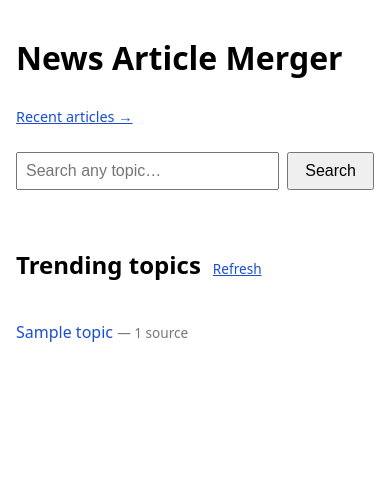
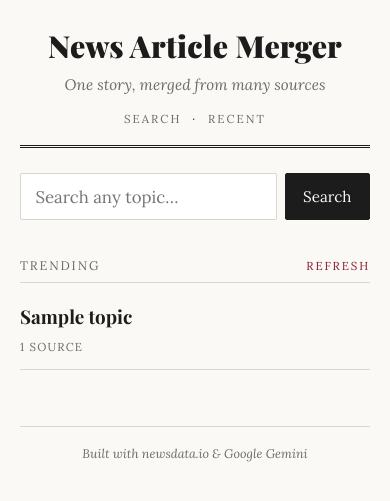
Before and after one commit to hruif/NewsArticleMerger, a Flask app: template app/templates/search.html in a window 390 px wide. Shown: the top 501 px of the page. Run offline with Flask 3, Linux system fonts and the light colour scheme; the template is opened without the code that fills it: most values are stand-ins (such as "Sample title", 1, 10 or a date in 2020).

Commit message:
Editorial redesign: shared base template + stylesheet
- New templates/base.html (masthead nameplate, nav, footer) that search,
  results, and recent all extend — removes duplicated inline CSS.
- New static/style.css: editorial look (Playfair Display headlines, Lora body,
  reading column, restrained crimson accent, print styles, responsive).
- results.html keeps all streaming/citation/perspective JS hooks unchanged.

Co-Authored-By: Claude Opus 4.8 (1M context) <noreply@anthropic.com>

```diff
--- /dev/null
+++ b/app/static/style.css
@@ -0,0 +1,195 @@
+/* Editorial / publication styling, shared across all pages. */
+:root {
+  --paper: #faf9f6;
+  --ink: #1c1c1c;
+  --muted: #6b6b6b;
+  --rule: #d9d6cf;
+  --accent: #8a1c2b;       /* deep crimson, used sparingly */
+  --mark: #fbf1c7;         /* perspective highlight */
+  --serif-display: "Playfair Display", Georgia, "Times New Roman", serif;
+  --serif-body: "Lora", Georgia, "Times New Roman", serif;
+}
+
+* { box-sizing: border-box; }
+
+body {
+  margin: 0;
+  background: var(--paper);
+  color: var(--ink);
+  font-family: var(--serif-body);
+  font-size: 18px;
+  line-height: 1.7;
+  -webkit-font-smoothing: antialiased;
+}
+
+.wrap { max-width: 680px; margin: 0 auto; padding: 0 1.25rem; }
+
+a { color: var(--accent); text-decoration: none; }
+a:hover { text-decoration: underline; }
+
+/* --- Masthead / nameplate --- */
+.masthead {
+  text-align: center;
+  padding: 1.8rem 0 1rem;
+  border-bottom: 3px double var(--ink);
+  margin-bottom: 1.5rem;
+}
+.masthead .title {
+  font-family: var(--serif-display);
+  font-weight: 900;
+  font-size: 2.5rem;
+  letter-spacing: .3px;
+  color: var(--ink);
+  line-height: 1.1;
+}
+.masthead .title:hover { text-decoration: none; }
+.masthead .tagline { color: var(--muted); font-style: italic; font-size: .95rem; margin-top: .35rem; }
+.masthead .nav { margin-top: .7rem; font-size: .72rem; text-transform: uppercase; letter-spacing: .18em; }
+.masthead .nav a { color: var(--muted); margin: 0 .35rem; }
+
+/* --- Headlines --- */
+h1 {
+  font-family: var(--serif-display);
+  font-weight: 700;
+  line-height: 1.15;
+  font-size: 2.1rem;
+  margin: 1.4rem 0 1rem;
+}
+#article h2 {
+  font-family: var(--serif-display);
+  font-weight: 700;
+  font-size: 1.4rem;
+  line-height: 1.25;
+  margin: 2rem 0 .6rem;
+}
+#article p { margin: 0 0 1.1rem; }
+#article blockquote {
+  margin: 1.2rem 0;
+  padding-left: 1rem;
+  border-left: 3px solid var(--rule);
+  font-style: italic;
+  color: #333;
+}
+
+/* --- Section labels (Trending / Recent / Sources) --- */
+.section-label {
+  font-family: var(--serif-body);
+  text-transform: uppercase;
+  letter-spacing: .15em;
+  font-size: .78rem;
+  color: var(--muted);
+  border-bottom: 1px solid var(--rule);
+  padding-bottom: .35rem;
+  margin: 2.2rem 0 .4rem;
+  display: flex;
+  justify-content: space-between;
+  align-items: baseline;
+}
+.section-label .refresh { font-size: .72rem; }
+
+/* --- Search form --- */
+.search { display: flex; gap: .5rem; margin: 1.6rem 0; }
+.search input {
+  flex: 1;
+  padding: .7rem .9rem;
+  font-family: var(--serif-body);
+  font-size: 1.05rem;
+  border: 1px solid var(--rule);
+  background: #fff;
+  border-radius: 2px;
+}
+.search input:focus { outline: none; border-color: var(--accent); }
+
+.btn {
+  font-family: var(--serif-body);
+  font-size: .95rem;
+  padding: .6rem 1.1rem;
+  border: 1px solid var(--ink);
+  background: var(--ink);
+  color: var(--paper);
+  border-radius: 2px;
+  cursor: pointer;
+}
+.btn:hover { background: #000; }
+.btn-ghost { background: transparent; color: var(--ink); }
+.btn-ghost:hover { background: var(--ink); color: var(--paper); }
+
+/* --- Topic / archive lists (contents-page style) --- */
+.topics { list-style: none; padding: 0; margin: 0; }
+.topics li { padding: .75rem 0; border-bottom: 1px solid var(--rule); }
+.topics a { font-family: var(--serif-display); font-weight: 700; font-size: 1.18rem; color: var(--ink); }
+.topics a:hover { color: var(--accent); text-decoration: none; }
+.topics .src { display: block; color: var(--muted); font-size: .72rem; text-transform: uppercase; letter-spacing: .1em; margin-top: .25rem; }
+
+/* --- Article meta line + controls --- */
+#meta { color: var(--muted); font-size: .82rem; margin: .3rem 0 1.2rem; }
+#meta a { color: var(--accent); }
+#controls { display: flex; gap: .5rem; flex-wrap: wrap; margin: 1.6rem 0 .5rem; }
+.back-top { margin: .4rem 0 .2rem; }
+.back { margin-top: 0; }
+
+/* --- TL;DR --- */
+.tldr { border-top: 2px solid var(--ink); border-bottom: 1px solid var(--rule); padding: .8rem 0 .9rem; margin: 1.3rem 0; }
+.tldr h2 { font-family: var(--serif-body); font-size: .78rem; text-transform: uppercase; letter-spacing: .15em; color: var(--muted); margin: 0 0 .5rem; }
+.tldr ul { margin: 0; padding-left: 1.1rem; }
+.tldr li { margin: .3rem 0; cursor: pointer; }
+.tldr li:hover { color: var(--accent); }
+
+/* --- Citations + perspective highlights --- */
+sup.cite { color: var(--accent); cursor: pointer; font-weight: 600; font-size: .68em; }
+sup.cite::before { content: "["; }
+sup.cite::after { content: "]"; }
+mark.persp { background: var(--mark); border-bottom: 1px solid var(--accent); cursor: help; padding: 0 1px; }
+.flash { animation: flash 1.2s ease-out; }
+@keyframes flash { from { background: #f6e7a8; } to { background: transparent; } }
+
+/* --- Sources --- */
+ol.sources { padding-left: 1.3rem; }
+ol.sources li { margin: .4rem 0; font-size: .95rem; }
+ol.sources a { color: var(--accent); }
+
+/* --- Perspectives panel --- */
+.hint { color: var(--muted); font-size: .85rem; font-style: italic; margin: .2rem 0 .8rem; }
+.persp-card { border-left: 3px solid var(--accent); background: #fff; padding: .6rem .9rem; margin: .7rem 0; }
+.persp-card h4 { font-family: var(--serif-display); margin: .1rem 0 .4rem; font-size: 1.02rem; }
+.persp-card .view { margin: .25rem 0; font-size: .92rem; }
+.persp-card .view b { color: var(--accent); }
+.persp-card .goto { margin-top: .5rem; font-size: .78rem; }
+
+/* --- Loading spinner --- */
+#loading { text-align: center; color: var(--muted); margin: 3rem 0; font-style: italic; }
+.spinner {
+  width: 38px; height: 38px; margin: 1rem auto;
+  border: 3px solid var(--rule); border-top-color: var(--accent); border-radius: 50%;
+  animation: spin .9s linear infinite;
+}
+@keyframes spin { to { transform: rotate(360deg); } }
+
+/* --- Perspective popover --- */
+#popover {
+  position: absolute; max-width: 320px; background: #fff; border: 1px solid var(--ink);
+  border-radius: 3px; box-shadow: 0 6px 20px rgba(0,0,0,.18); padding: .7rem .9rem;
+  font-size: .85rem; z-index: 10; display: none;
+}
+#popover h4 { font-family: var(--serif-display); margin: 0 0 .35rem; font-size: .95rem; }
+#popover .view { margin: .3rem 0; }
+#popover .view b { color: var(--accent); }
+
+/* --- Footer --- */
+.footer { margin: 3.5rem 0 2rem; padding-top: 1rem; border-top: 1px solid var(--rule); color: var(--muted); font-size: .78rem; text-align: center; font-style: italic; }
+
+/* --- Responsive --- */
+@media (max-width: 600px) {
+  body { font-size: 17px; }
+  .masthead .title { font-size: 1.9rem; }
+  h1 { font-size: 1.7rem; }
+  #article h2 { font-size: 1.25rem; }
+}
+
+/* --- Print (export to PDF) --- */
+@media print {
+  .masthead .nav, #meta, #controls, #loading, .back, .footer, .refresh { display: none !important; }
+  body { background: #fff; color: #000; font-size: 12pt; }
+  .wrap { max-width: none; }
+  a { color: #000; text-decoration: underline; }
+}
--- /dev/null
+++ b/app/templates/base.html
@@ -0,0 +1,28 @@
+<!DOCTYPE html>
+<html lang="en">
+<head>
+    <meta charset="UTF-8">
+    <meta name="viewport" content="width=device-width, initial-scale=1.0">
+    <meta name="description" content="One story, merged from many sources — a news reader that synthesizes multiple articles into a single cross-referenced piece.">
+    <title>{% block title %}News Article Merger{% endblock %}</title>
+    <link rel="preconnect" href="https://fonts.googleapis.com">
+    <link rel="preconnect" href="https://fonts.gstatic.com" crossorigin>
+    <link href="https://fonts.googleapis.com/css2?family=Lora:ital,wght@0,400;0,600;1,400&family=Playfair+Display:wght@700;900&display=swap" rel="stylesheet">
+    <link rel="stylesheet" href="{{ url_for('static', filename='style.css') }}">
+    {% block head %}{% endblock %}
+</head>
+<body>
+    <div class="wrap">
+        <header class="masthead">
+            <a class="title" href="/">News Article Merger</a>
+            <div class="tagline">One story, merged from many sources</div>
+            <nav class="nav"><a href="/">Search</a> · <a href="/recent">Recent</a></nav>
+        </header>
+
+        {% block content %}{% endblock %}
+
+        <footer class="footer">Built with newsdata.io &amp; Google Gemini</footer>
+    </div>
+    {% block scripts %}{% endblock %}
+</body>
+</html>
--- a/app/templates/search.html
+++ b/app/templates/search.html
@@ -1,44 +1,23 @@
-<!DOCTYPE html>
-<html lang="en">
-<head>
-    <meta charset="UTF-8">
-    <meta name="viewport" content="width=device-width, initial-scale=1.0">
-    <title>News Article Merger</title>
-    <style>
-        body { font-family: system-ui, sans-serif; line-height: 1.6; max-width: 720px; margin: 2rem auto; padding: 0 1rem; }
-        form { margin: 1.5rem 0; display: flex; gap: .5rem; }
-        input[type="text"] { flex: 1; padding: .5rem; font-size: 1rem; }
-        button { padding: .5rem 1rem; font-size: 1rem; cursor: pointer; }
-        .topics { list-style: none; padding: 0; }
-        .topics li { margin: .4rem 0; }
-        .topics a { text-decoration: none; color: #1a4fce; }
-        .topics a:hover { text-decoration: underline; }
-        .source { color: #777; font-size: .85rem; }
-        h2 { margin-top: 2rem; display: inline-block; margin-right: .75rem; }
-        .refresh { font-size: .85rem; color: #1a4fce; }
-        .nav { font-size: .9rem; }
-        .nav a { color: #1a4fce; }
-    </style>
-</head>
-<body>
-    <h1>News Article Merger</h1>
-    <p class="nav"><a href="/recent">Recent articles →</a></p>
-    <form action="/results" method="GET">
-        <label for="query" hidden>Enter your search:</label>
-        <input type="text" id="query" name="query" placeholder="Search any topic…" required>
-        <button type="submit">Search</button>
+{% extends "base.html" %}
+
+{% block content %}
+<form class="search" action="/results" method="GET">
+    <input type="text" name="query" placeholder="Search any topic…" required aria-label="Search a topic">
+    <button class="btn" type="submit">Search</button>
 </form>
 
 {% if topics %}
-    <h2>Trending topics</h2><a class="refresh" href="/?refresh=1">Refresh</a>
+<div class="section-label">
+    <span>Trending</span>
+    <a class="refresh" href="/?refresh=1">Refresh</a>
+</div>
 <ul class="topics">
     {% for topic in topics %}
     <li>
         <a href="/results?query={{ topic.query | urlencode }}">{{ topic.title }}</a>
-            <span class="source">— {{ topic.source_count }} source{{ 's' if topic.source_count != 1 }}</span>
+        <span class="src">{{ topic.source_count }} source{{ 's' if topic.source_count != 1 }}</span>
     </li>
     {% endfor %}
 </ul>
 {% endif %}
-</body>
-</html>
+{% endblock %}
```
Also changed, not shown: app/templates/recent.html (+12 -24 lines), app/templates/results.html (+14 -70 lines). Lines whose indentation alone changed are shown as unchanged.
